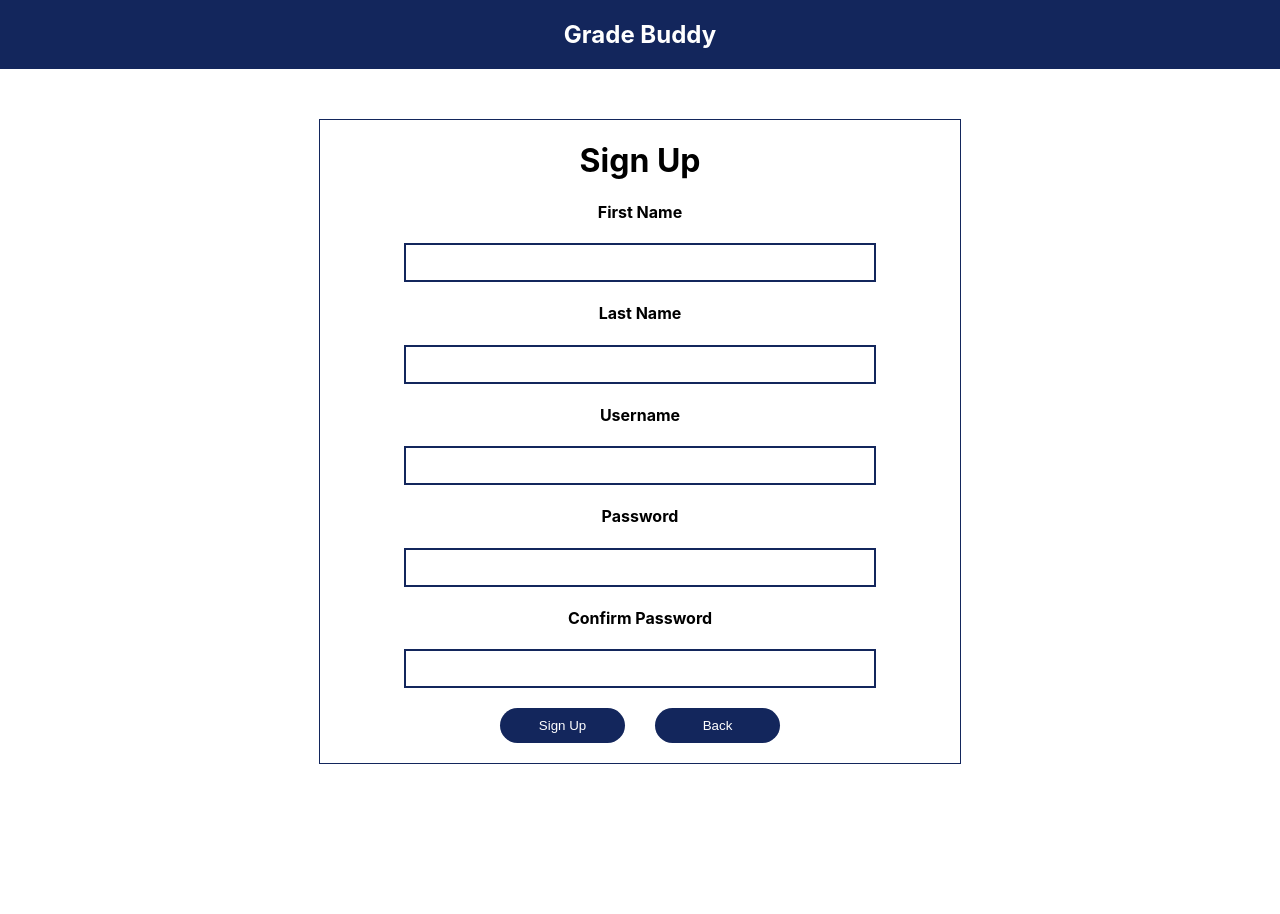
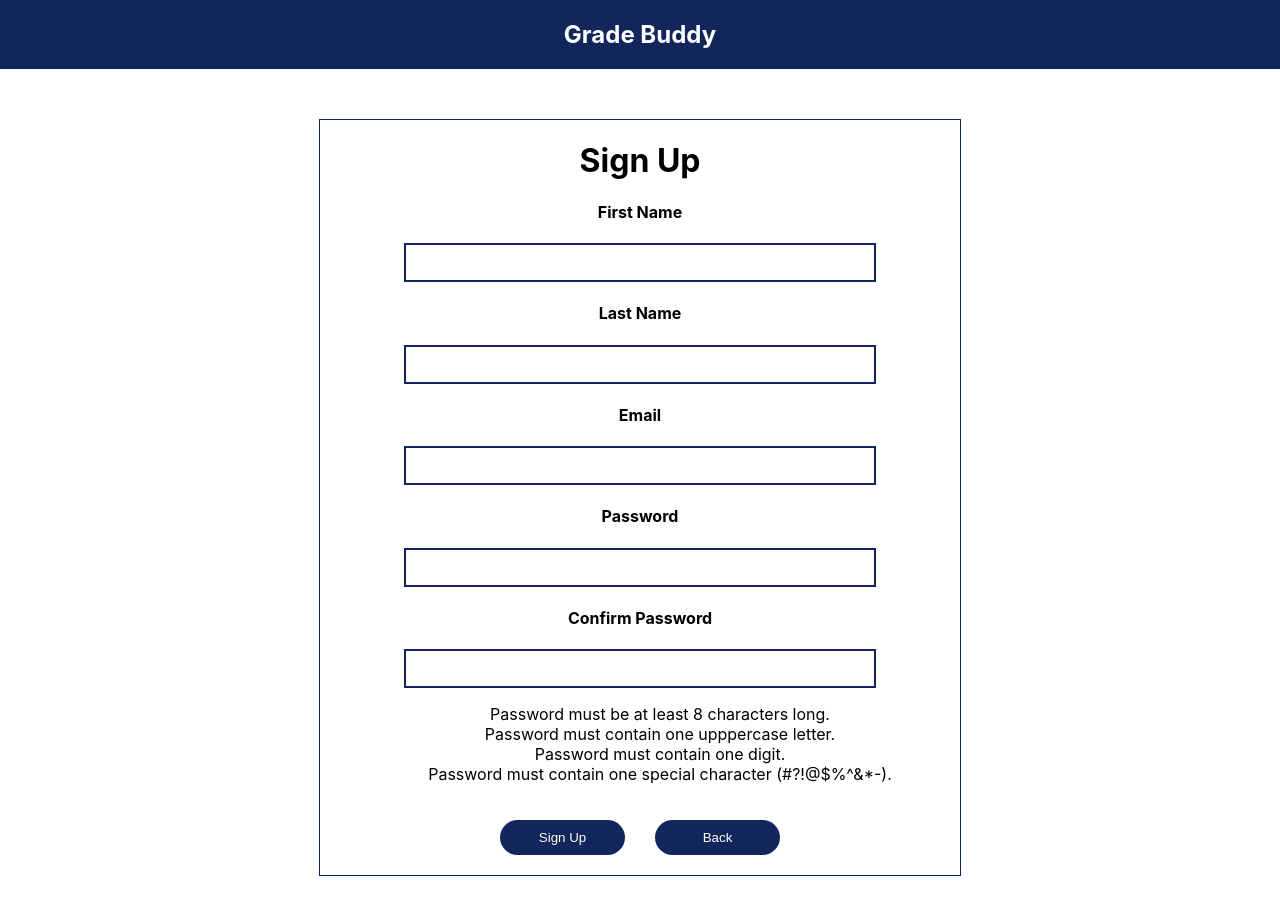
Before and after one commit to mar10930/Grade_Calc_Frontend, a React (Create React App) app: page /createAccount in a window 1280 px wide. Shown: the top 914 px of the page. Before the commit the page ends 814 px from the top, so only its background shows below. Built offline with nearby package versions, Linux system fonts and the light colour scheme.

Commit message:
Completed the logic behind the sign up fields, and check if they are all valid.

```diff
--- a/src/App.css
+++ b/src/App.css
@@ -101,3 +101,11 @@
   color: red;
   display: none;
 }
+
+.list
+{
+  list-style-type: none;
+  display: flex;
+  flex-direction: column;
+  align-items: center;
+}
--- a/src/components/sign_up.js
+++ b/src/components/sign_up.js
@@ -3,10 +3,18 @@ import {useState,useRef} from 'react';
 
 export default function sign_up()
 {
+    //All variables and references to form elements are initialized
     const sign_up_data = useRef(null);
     let first_ref = useRef(null);
     let last_ref = useRef(null);
-    let user_ref =  useRef(null);
+    let email_ref =  useRef(null);
+    let password_ref = useRef(null);
+    let confirm_ref = useRef(null);
+    let empty_email = false;
+    let empty_password = false;
+    let valid_sign_in = true;
+
+    //Function to check if any of the input fields are empty
     const check_empty = () =>
     {
         let form_data = sign_up_data.current;
@@ -14,6 +22,8 @@ export default function sign_up()
         if(form_data['first_name'].value === "")
         {
             first_ref.current.style.display = "block";
+            //Set the boolean value to false if the sign in is empty
+            valid_sign_in = false;
         }
 
         else
@@ -24,6 +34,7 @@ export default function sign_up()
         if(form_data['last_name'].value === "")
         {
             last_ref.current.style.display = "block";
+            valid_sign_in = false;
         }
 
         else
@@ -31,16 +42,110 @@ export default function sign_up()
             last_ref.current.style.display = "none";
         }
 
-        if(form_data['username'].value === "")
+        if(form_data['email'].value === "")
         {
-            user_ref.current.style.display = "block";
+            email_ref.current.innerHTML = '*Please enter an email';
+            email_ref.current.style.display = "block";
+            valid_sign_in = false;
+            empty_email = true;
         }
 
         else
         {
-            user_ref.current.style.display = "none";
+            email_ref.current.style.display = "none";
+            empty_email = false;
+        }
+
+
+        if(form_data['password'].value === "")
+        {
+            password_ref.current.innerHTML = '*Please enter a password';
+            password_ref.current.style.display = "block";
+            valid_sign_in = false;
+            //Set boolean to save that the password field was empty
+            empty_password = true;
+        }
+
+        else
+        {
+            password_ref.current.style.display = "none";
+            empty_password = false;
+        }
+
+        match_password(form_data['password'].value);
+
+        //Check if the email field is empty, if so check if
+        //a valid email is entered
+        if(empty_email === false)
+        {
+            //Check if email is valid
+            valid_email(form_data['email'].value);
+        }
+
+        //If password is not empty, check if password is valid
+        if( empty_password=== false)
+        {
+            //Check if the password is valid
+            valid_password(form_data['password'].value);
+        }
+
+    }
+
+    //Check if the password field matches the confirm password field
+    const match_password = (password) =>
+    {
+        let form_data = sign_up_data.current;
+        if(form_data['confirm_password'].value === password)
+        {
+            confirm_ref.current.style.display = 'none';
+        }
+
+        else{
+            confirm_ref.current.style.display = 'block';
+            valid_sign_in = false;
+        }
+
+    }
+
+    //Check if the email is valid
+    const valid_email = (email) =>
+    {
+        //Email regular expression for valid email addresses
+        const email_regex = new RegExp('[a-zA-Z0-9]+\@[a-zA-Z]+\.[a-z]{2,3}')
+
+        //Check if the email is not valid
+        if(email_regex.test(email) === false)
+        {
+            email_ref.current.innerHTML = 'Enter a valid email address';
+            email_ref.current.style.display = 'block';
+        }
+
+        else
+        {
+            email_ref.current.style.display = 'none';
+        }
+
+    }
+
+
+    const valid_password = (password) =>
+    {
+        //Regex for the valid password constraints
+        const one_upper = new RegExp('(?=.*[A-Z])(?=.*?[a-z])(?=.*[#?!@$%^&*-])');
+
+        //If the password field does not match the regex, display
+        //invalid password message
+        if(!one_upper.test(password))
+        {
+            password_ref.current.innerHTML = 'Invalid password';
+            password_ref.current.style.display = 'block';
+        }
+
+        else{
+            password_ref.current.style.display = 'none';
         }
     }
+
     return(
         <div className="sign_up">
             <div className='sign_up_container'>
@@ -53,15 +158,29 @@ export default function sign_up()
                         <h4>Last Name</h4>
                         <p className='error' ref={last_ref} id='no_last_name'>*Please enter a last name</p>
                         <input type="text" className="sign_in_ta" id='last_name'/>
-                        <h4>Username</h4>
-                        <p className='error' ref={user_ref} id='no_username'>*Please enter a username</p>
-                        <input type="text" className="sign_in_ta" id="username"/>
+                        <h4>Email</h4>
+                        <p className='error' ref={email_ref} id='no_email'>*Please enter an email</p>
+                        <input type="text" className="sign_in_ta" id="email"/>
                         <h4>Password</h4>
-                        <p className='error'id='no_password'>*Please enter a password</p>
-                        <input type="password" className="sign_in_ta"/>
+                        <p className='error' ref={password_ref} id='no_password'>*Please enter a password</p>
+                        <input type="password" className="sign_in_ta" id='password'/>
                         <h4>Confirm Password</h4>
-                        <p className='error'>*Password does not match</p>
-                        <input type="password" className="sign_in_ta"/>
+                        <p className='error' ref={confirm_ref}>*Password does not match</p>
+                        <input type="password" className="sign_in_ta" id='confirm_password'/>
+                        <ul className='list' id='password_list'>
+                            <li className='constraints'>
+                                Password must be at least 8 characters long.
+                            </li>
+                            <li className='constraints'>
+                                Password must contain one upppercase letter.
+                            </li>
+                            <li className='constraints'>
+                                Password must contain one digit.
+                            </li>
+                            <li className='constraints'>
+                                Password must contain one special character (#?!@$%^&*-).
+                            </li>
+                        </ul>
                     </form>
                 </div>
                 <div className='buttons_div'>
```
